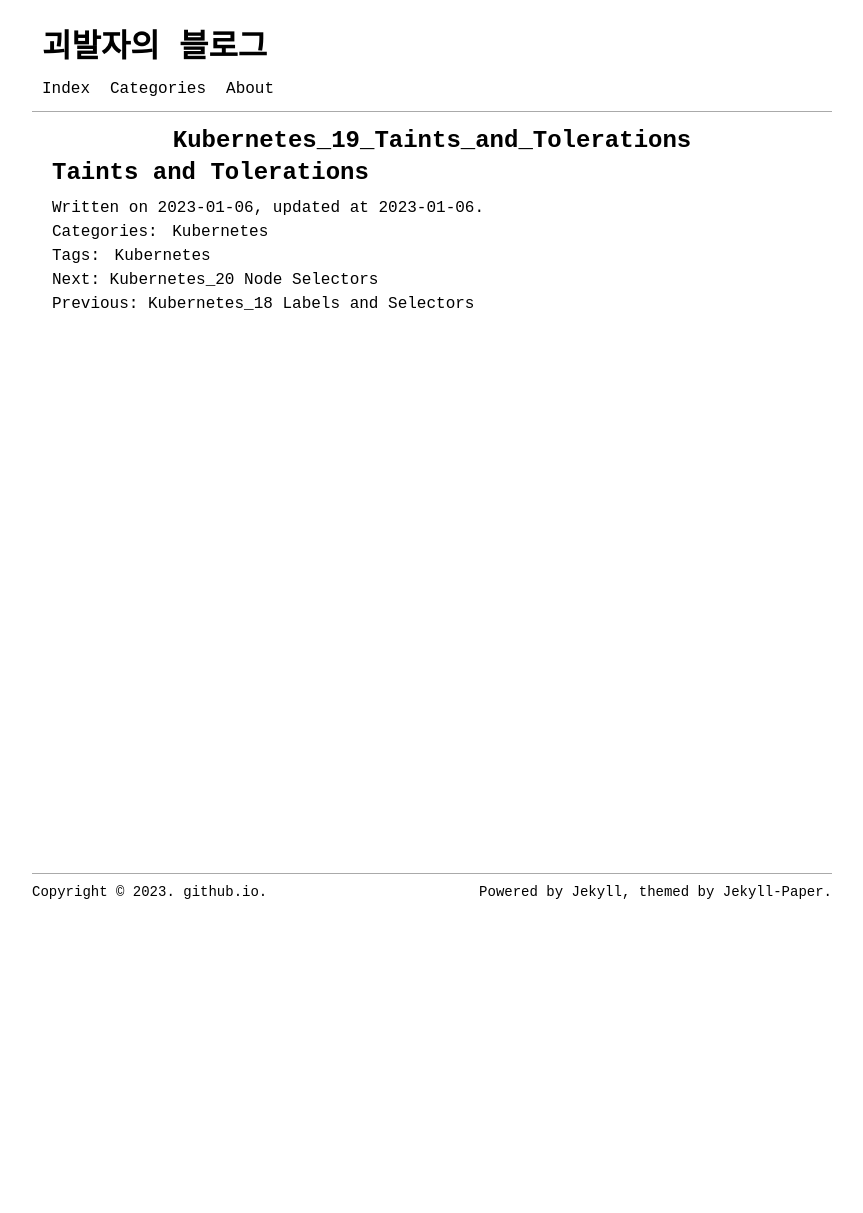
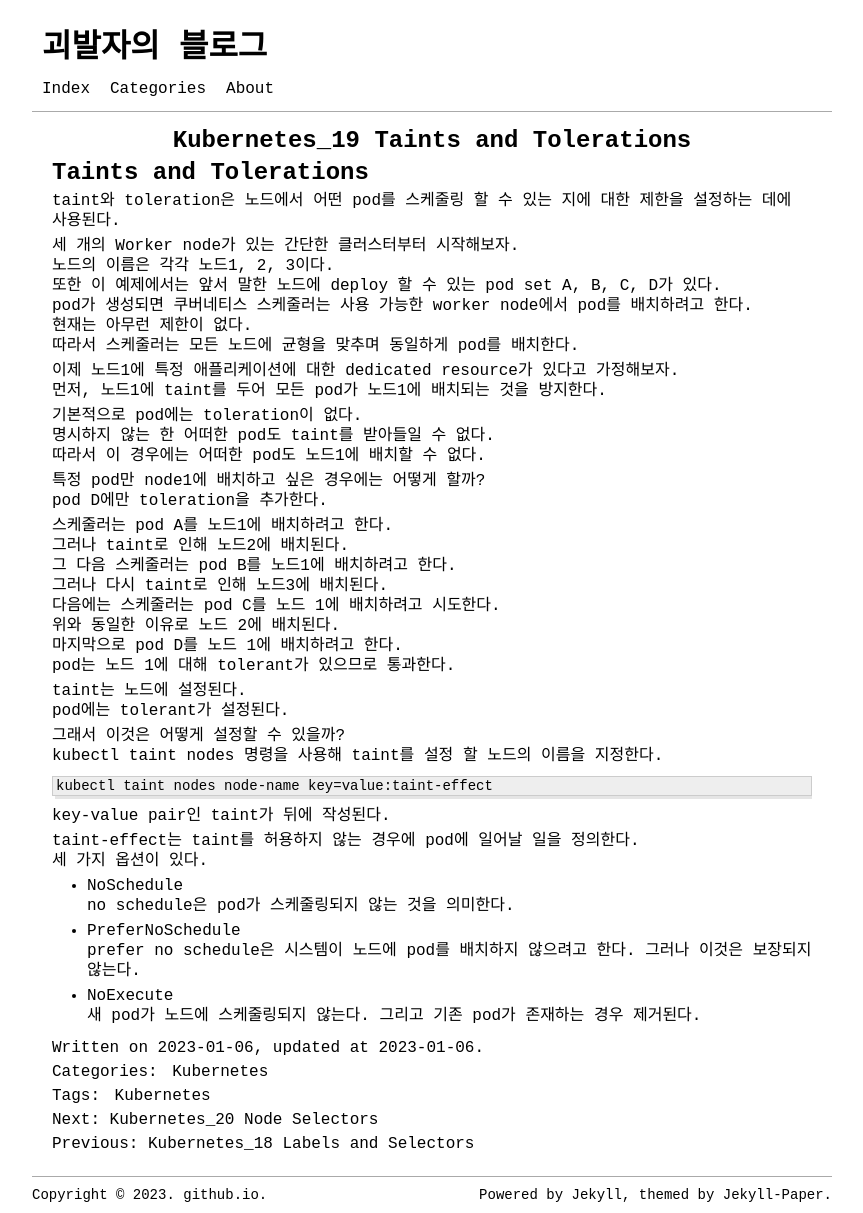
Before and after one commit to oleveloper/oleveloper.github.io, a Jekyll site: the page built from _posts/2023-01-06-kubernetes_19.markdown, in a window 1280 px wide. Shown: the whole page, without its empty margins (208-1071 px from the left). Built offline with Jekyll 4.4.1, drawn with Linux system fonts in a browser that asks for light colours; before the commit the page ends 910 px from its top, so only the background shows below that.

Commit message:
Update 2023-01-06-kubernetes_19.markdown

````diff
--- a/_posts/2023-01-06-kubernetes_19.markdown
+++ b/_posts/2023-01-06-kubernetes_19.markdown
@@ -1,6 +1,6 @@
 ---
 layout: post
-title: "Kubernetes_19_Taints_and_Tolerations"
+title: "Kubernetes_19 Taints and Tolerations"
 date: 2023-01-06
 last_modified_at: 2023-01-06
 categories: [Kubernetes]
@@ -8,3 +8,54 @@ tags: [Kubernetes]
 ---
 
 # Taints and Tolerations
+
+taint와 toleration은 노드에서 어떤 pod를 스케줄링 할 수 있는 지에 대한 제한을 설정하는 데에 사용된다.
+
+세 개의 Worker node가 있는 간단한 클러스터부터 시작해보자.
+노드의 이름은 각각 노드1, 2, 3이다.
+또한 이 예제에서는 앞서 말한 노드에 deploy 할 수 있는 pod set A, B, C, D가 있다.
+pod가 생성되면 쿠버네티스 스케줄러는 사용 가능한 worker node에서 pod를 배치하려고 한다.
+현재는 아무런 제한이 없다.
+따라서 스케줄러는 모든 노드에 균형을 맞추며 동일하게 pod를 배치한다.
+
+이제 노드1에 특정 애플리케이션에 대한 dedicated resource가 있다고 가정해보자.
+먼저, 노드1에 taint를 두어 모든 pod가 노드1에 배치되는 것을 방지한다.
+
+기본적으로 pod에는 toleration이 없다.
+명시하지 않는 한 어떠한 pod도 taint를 받아들일 수 없다.
+따라서 이 경우에는 어떠한 pod도 노드1에 배치할 수 없다.
+
+특정 pod만 node1에 배치하고 싶은 경우에는 어떻게 할까?
+pod D에만 toleration을 추가한다.
+
+스케줄러는 pod A를 노드1에 배치하려고 한다.
+그러나 taint로 인해 노드2에 배치된다.
+그 다음 스케줄러는 pod B를 노드1에 배치하려고 한다.
+그러나 다시 taint로 인해 노드3에 배치된다.
+다음에는 스케줄러는 pod C를 노드 1에 배치하려고 시도한다.
+위와 동일한 이유로 노드 2에 배치된다.
+마지막으로 pod D를 노드 1에 배치하려고 한다.
+pod는 노드 1에 대해 tolerant가 있으므로 통과한다.
+
+taint는 노드에 설정된다.
+pod에는 tolerant가 설정된다.
+
+그래서 이것은 어떻게 설정할 수 있을까?
+kubectl taint nodes 명령을 사용해 taint를 설정 할 노드의 이름을 지정한다.
+
+```
+kubectl taint nodes node-name key=value:taint-effect
+```
+key-value pair인 taint가 뒤에 작성된다.
+
+taint-effect는 taint를 허용하지 않는 경우에 pod에 일어날 일을 정의한다.
+세 가지 옵션이 있다.
+
+- NoSchedule
+  no schedule은 pod가 스케줄링되지 않는 것을 의미한다.
+
+- PreferNoSchedule
+  prefer no schedule은 시스템이 노드에 pod를 배치하지 않으려고 한다. 그러나 이것은 보장되지 않는다.
+
+- NoExecute
+  새 pod가 노드에 스케줄링되지 않는다. 그리고 기존 pod가 존재하는 경우 제거된다.
````
